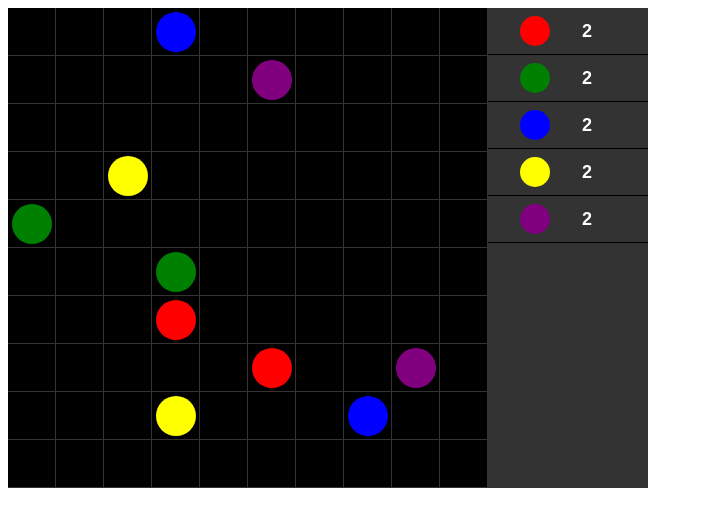
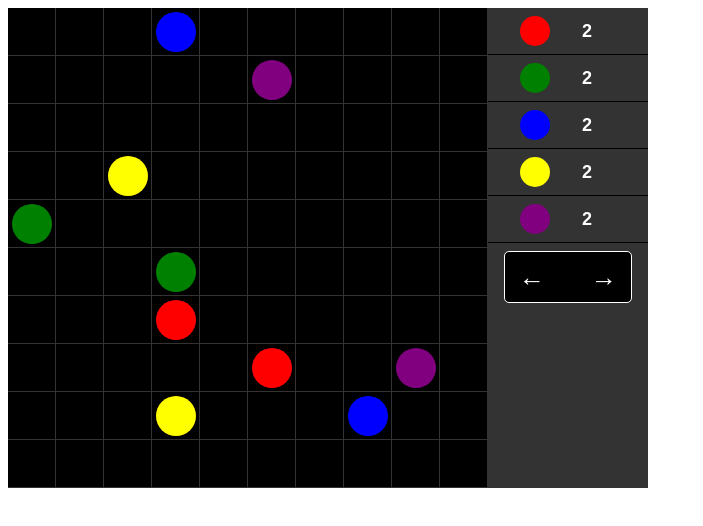
Before and after one commit to jlbeard84/dot-life, an Angular app: page / in a window 1280 px wide. Shown: the top 526 px of the page, without its empty margins (0-703 px from the left). Built offline with nearby package versions, Linux system fonts and the light colour scheme.

Commit message:
Added direction control #1

```diff
--- a/src/app/app.component.html
+++ b/src/app/app.component.html
@@ -339,6 +339,10 @@
         <div class="purple"></div><span>{{purpleCount}}</span>
       </div>
     </div>
+
+    <div class="control">
+      <button class="control-button" (click)="flipDirection()">{{getButtonContent()}}</button>
+    </div>
   </div>
 </div>
 
--- a/src/app/app.component.scss
+++ b/src/app/app.component.scss
@@ -40,6 +40,7 @@ div.game-space {
                     min-width:40px;
                     min-height:40px;
                     border-radius:50%;
+                    cursor: pointer;
 
                     &.red-space {
                         background-color:red;
@@ -71,7 +72,8 @@ div.game-space {
         min-width:160px;
         max-width:160px;
         background-color:#333;
-        display:inline-block;
+        display:flex;
+        flex-direction: column;
 
         div.counts {
             div.player-count {
@@ -122,5 +124,26 @@ div.game-space {
                 }
             }
         }
+
+        div.control {
+            margin-top:.5em;
+            margin-bottom:.5em;
+            text-align: center;
+
+            button {
+                cursor:pointer;
+                min-width:80%;
+                max-width:80%;
+                width:80%;
+                height:2em;
+                border:1px solid #fff;
+                background-color: #000;
+                border-radius: 5px;
+                color:#fff;
+                font-size:26px;
+                font-weight:bolder;
+                word-spacing:1.5em;
+            }
+        }
     }
 }
--- a/src/app/app.component.ts
+++ b/src/app/app.component.ts
@@ -77,6 +77,18 @@ export class AppComponent implements OnInit {
     });
 
     this.updateCounts();
+  }
+
+  public flipDirection(): void {
+    this.direction = this.direction === DirectionType.LeftRight
+      ? DirectionType.UpDown
+      : DirectionType.LeftRight;
+  }
+
+  public getButtonContent(): string {
+    return this.direction === DirectionType.LeftRight
+    ? '← →'
+    : '↑ ↓';
   }
 
   private updatePiece(
```
